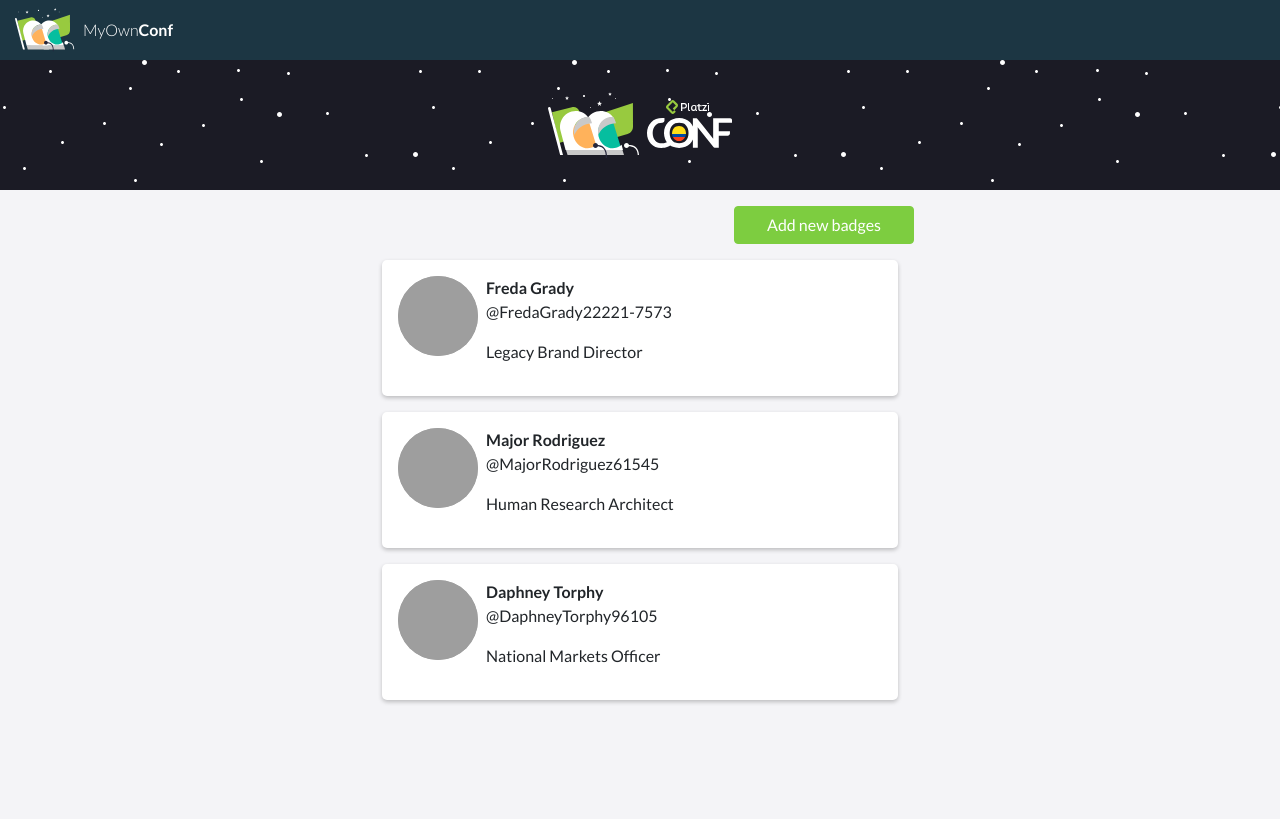
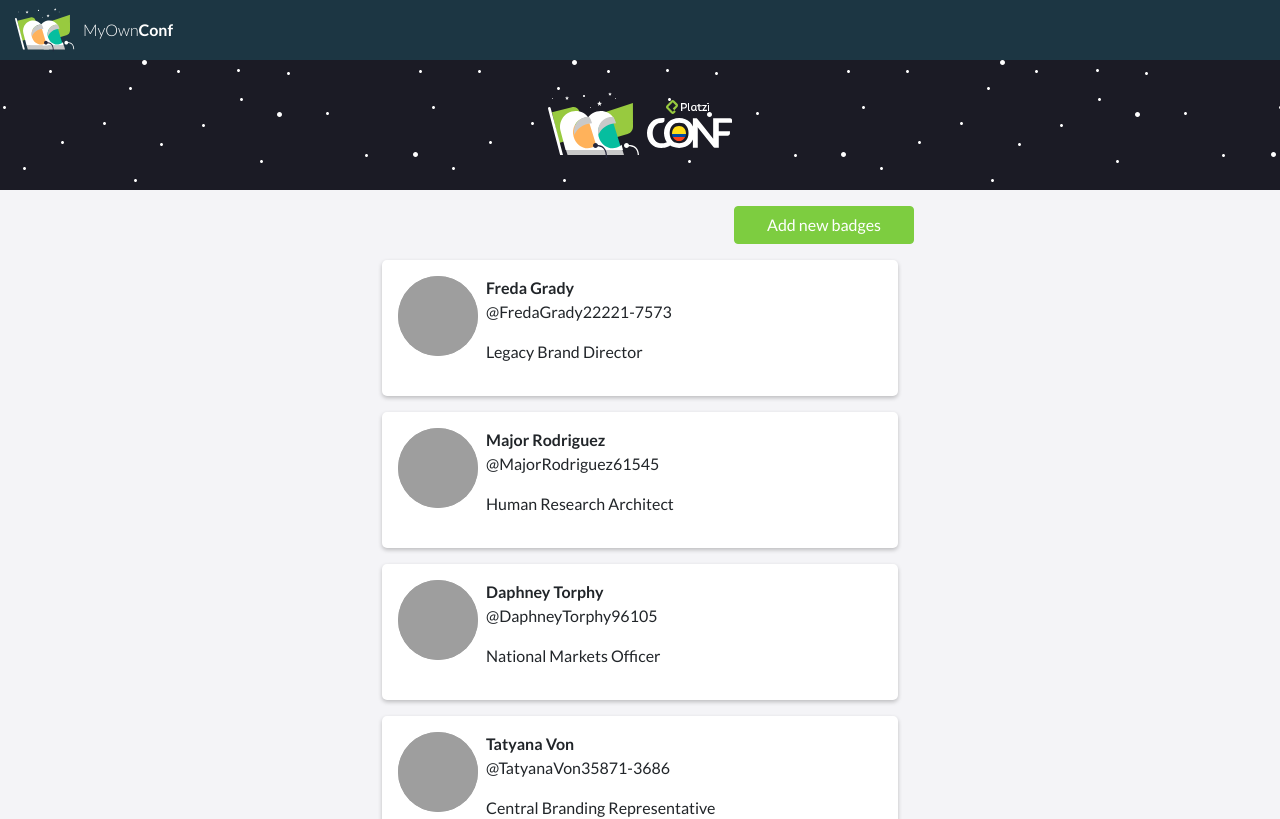
Before and after one commit to david-portilla/event-badges, a React (Create React App) app: page /badges in a window 1280 px wide. Shown: the top 819 px of the page. Built offline with nearby package versions, Linux system fonts and the light colour scheme; data requests are answered from the project's data file; grey boxes are pictures that could not be loaded.

Commit message:
add call API via GET

```diff
--- /dev/null
+++ b/src/api.js
@@ -0,0 +1,55 @@
+const BASE_URL = 'http://localhost:3001';
+
+const delay = ms => new Promise(resolve => setTimeout(resolve, ms));
+const randomNumber = (min = 0, max = 1) =>
+  Math.floor(Math.random() * (max - min + 1)) + min;
+const simulateNetworkLatency = (min = 30, max = 1500) =>
+  delay(randomNumber(min, max));
+
+async function callApi(endpoint, options = {}) {
+  await simulateNetworkLatency();
+
+  options.headers = {
+    'Content-Type': 'application/json',
+    Accept: 'application/json',
+  };
+
+  const url = BASE_URL + endpoint;
+  const response = await fetch(url, options);
+  const data = await response.json();
+
+  return data;
+}
+
+const api = {
+  badges: {
+    list() {
+      // return []
+      // throw new Error('Not found')
+      return callApi('/badges');
+    },
+    create(badge) {
+      return callApi(`/badges`, {
+        method: 'POST',
+        body: JSON.stringify(badge),
+      });
+    },
+    read(badgeId) {
+      return callApi(`/badges/${badgeId}`);
+    },
+    update(badgeId, updates) {
+      return callApi(`/badges/${badgeId}`, {
+        method: 'PUT',
+        body: JSON.stringify(updates),
+      });
+    },
+    // Lo hubiera llamado `delete`, pero `delete` es un keyword en JavaScript asi que no es buena idea :P
+    remove(badgeId) {
+      return callApi(`/badges/${badgeId}`, {
+        method: 'DELETE',
+      });
+    },
+  },
+};
+
+export default api;
--- a/src/components/BadgesList.js
+++ b/src/components/BadgesList.js
@@ -1,9 +1,24 @@
 import React, { Component } from 'react'
+import { Link } from 'react-router-dom'
+
 import './styles/BadgesList.css';
-
 
 export default class BadgesList extends Component {
   render () {
+    // there is no badges
+    if (this.props.badgesData !== undefined
+      && this.props.badgesData.length === 0) {
+      return (
+        <div>
+          <h3>No badges were found!</h3>
+          <Link className="btn btn-primary" to="/badges/new">
+            Create New Badge
+          </Link>
+        </div>
+      )
+    }
+    // if there are available badges
+    if (this.props.badgesData !== undefined) {
       return (
         <div className="BadgesList">
           <ul className="list-unstyled">
@@ -28,4 +43,9 @@ export default class BadgesList extends Component {
         </div>
       )
     }
+    // if list() is empty
+    return (
+      <div>empty call </div>
+    )
   }
+}
--- a/src/pages/Badges.js
+++ b/src/pages/Badges.js
@@ -1,53 +1,80 @@
 import React, { Component } from 'react'
 import { Link } from 'react-router-dom'
+
+import './styles/Badges.css'
+import confLogo from '../images/badge-header.svg'
 import BadgestList from '../components/BadgesList';
-import confLogo from '../images/badge-header.svg'
-import './styles/Badges.css'
+import api from '../api'
 
 export default class Badges extends Component {
 
-  constructor(props) {
-    console.log('constructor')
-    super(props)
+  state = {
+    loading: true,
+    error: null,
+    data: undefined
+  }
 
-    this.state = {
-      data: [
-        {
-          "id": "2de30c42-9deb-40fc-a41f-05e62b5939a7",
-          "firstName": "Freda",
-          "lastName": "Grady",
-          "email": "Leann_Berge@gmail.com",
-          "jobTitle": "Legacy Brand Director",
-          "twitter": "FredaGrady22221-7573",
-          "avatarUrl": "https://www.gravatar.com/avatar/f63a9c45aca0e7e7de0782a6b1dff40b?d=identicon"
-        },
-        {
-          "id": "d00d3614-101a-44ca-b6c2-0be075aeed3d",
-          "firstName": "Major",
-          "lastName": "Rodriguez",
-          "email": "Ilene66@hotmail.com",
-          "jobTitle": "Human Research Architect",
-          "twitter": "MajorRodriguez61545",
-          "avatarUrl": "https://www.gravatar.com/avatar/d57a8be8cb9219609905da25d5f3e50a?d=identicon"
-        },
-        {
-          "id": "63c03386-33a2-4512-9ac1-354ad7bec5e9",
-          "firstName": "Daphney",
-          "lastName": "Torphy",
-          "email": "Ron61@hotmail.com",
-          "jobTitle": "National Markets Officer",
-          "twitter": "DaphneyTorphy96105",
-          "avatarUrl": "https://www.gravatar.com/avatar/e74e87d40e55b9ff9791c78892e55cb7?d=identicon"
-        }
-      ]
+  // constructor(props) {
+  //   console.log('constructor')
+  //   super(props)
+
+  // this.state = {
+  //   data: [
+  //     {
+  //       "id": "2de30c42-9deb-40fc-a41f-05e62b5939a7",
+  //       "firstName": "Freda",
+  //       "lastName": "Grady",
+  //       "email": "Leann_Berge@gmail.com",
+  //       "jobTitle": "Legacy Brand Director",
+  //       "twitter": "FredaGrady22221-7573",
+  //       "avatarUrl": "https://www.gravatar.com/avatar/f63a9c45aca0e7e7de0782a6b1dff40b?d=identicon"
+  //     },
+  //     {
+  //       "id": "d00d3614-101a-44ca-b6c2-0be075aeed3d",
+  //       "firstName": "Major",
+  //       "lastName": "Rodriguez",
+  //       "email": "Ilene66@hotmail.com",
+  //       "jobTitle": "Human Research Architect",
+  //       "twitter": "MajorRodriguez61545",
+  //       "avatarUrl": "https://www.gravatar.com/avatar/d57a8be8cb9219609905da25d5f3e50a?d=identicon"
+  //     },
+  //     {
+  //       "id": "63c03386-33a2-4512-9ac1-354ad7bec5e9",
+  //       "firstName": "Daphney",
+  //       "lastName": "Torphy",
+  //       "email": "Ron61@hotmail.com",
+  //       "jobTitle": "National Markets Officer",
+  //       "twitter": "DaphneyTorphy96105",
+  //       "avatarUrl": "https://www.gravatar.com/avatar/e74e87d40e55b9ff9791c78892e55cb7?d=identicon"
+  //     }
+  //   ]
+  // }
+  // }
+
+  componentDidMount () {
+    console.log('componentDidMount')
+    this.fetchData()
+  }
+
+  fetchData = async () => {
+    this.setState({ loading: true, error: null })
+    try {
+      const data = await api.badges.list()
+      this.setState({ loading: false, data: data })
+    } catch (error) {
+      this.setState({ loading: false, error: error })
     }
   }
 
-  componentDidMount () {
-    console.log('componentDidMount')
-  }
+  render () {
+    if (this.state.loading === true) {
+      return 'Loading...'
+    }
 
-  render () {
+    if (this.state.error) {
+      return `Error: ${this.state.error.message}`
+    }
+
     console.log('render')
     return (
       <React.Fragment>
```
Lines whose indentation alone changed are shown as unchanged.
